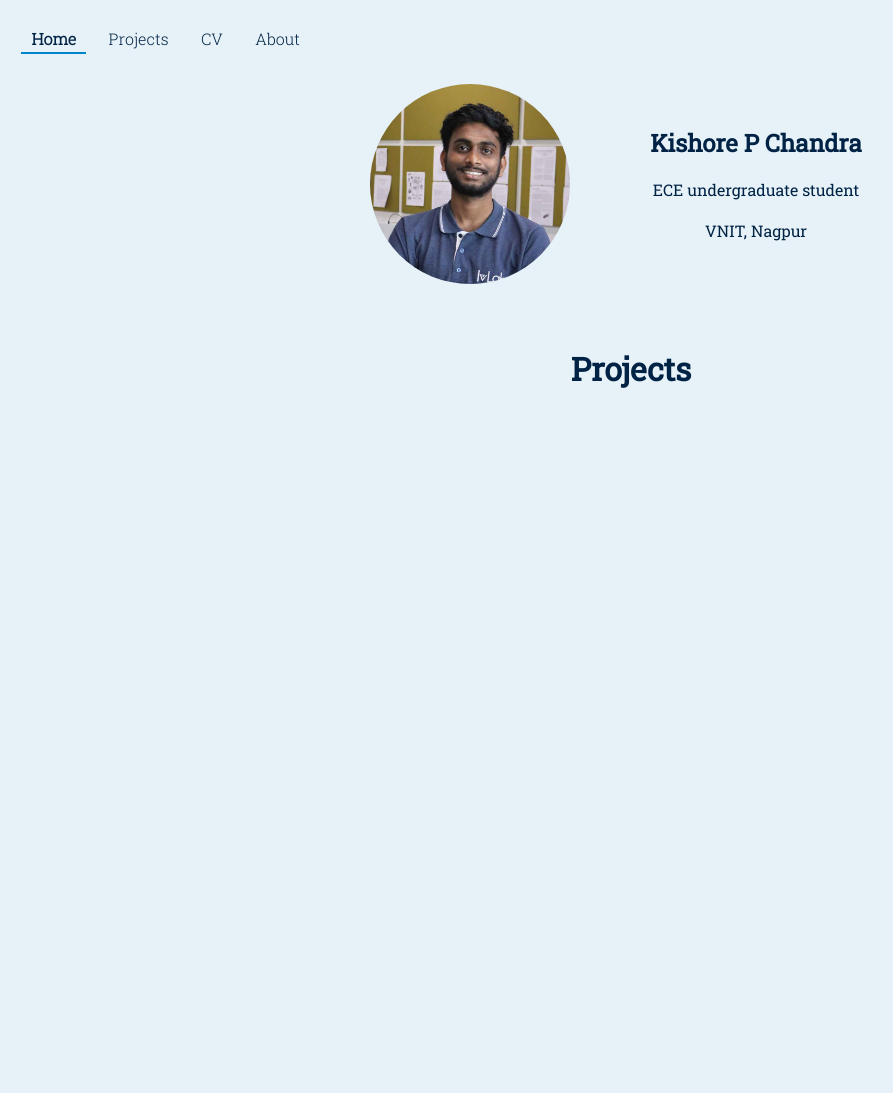
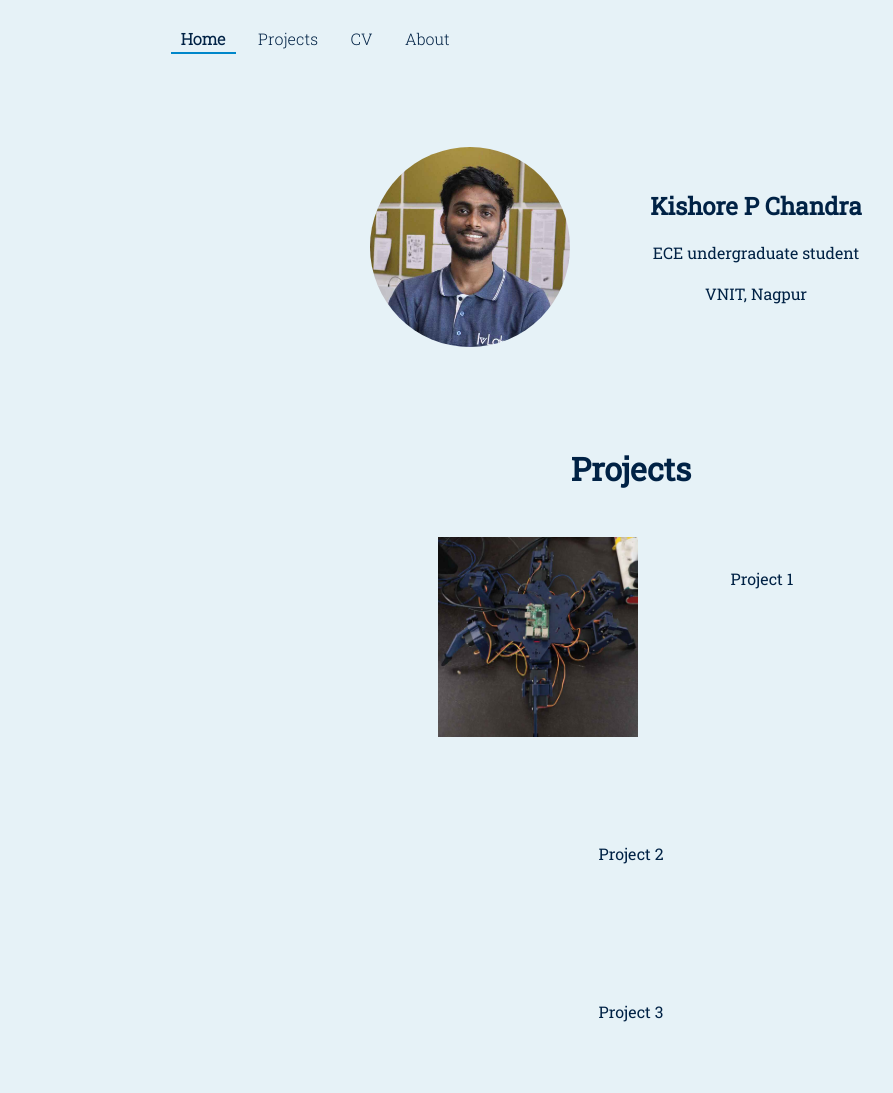
Before and after one commit to k1sh0re/k1sh0re.github.io, a plain HTML site: page index.html in a window 1280 px wide. Shown: the whole page, without its empty margins (9-902 px from the left). Before the commit the page ends 800 px from the top, so only its background shows below. Drawn offline with Linux system fonts and the light colour scheme.

Commit message:
Changed navigation buttons positioning, added project placeholders.

```diff
--- a/index.html
+++ b/index.html
@@ -8,11 +8,12 @@
     </head>
     <body >
             <header>
+                <div class="nav_container">
                 <div class = "nav_buttons "> <a  href="index.html"><div class="active">Home</div></a></div>
                 <div class = "nav_buttons"> <a href="projects.html">Projects</a></div>
                 <div class = "nav_buttons"><a href="https://drive.google.com/file/d/12c8GRc1JL6IDVJbH-qewYgxiAbVY3i03/view" target="_blank">CV</a></div>
                 <div class = "nav_buttons"> <a href="about_me.html">About</a></div>
-            </header>
+                </div> </header>
 
 
             <main>
@@ -27,7 +28,14 @@
             </div>
 
                 <div class="featured_projects"> Projects</div>
-            <main>
+            <div class="project_list">
+                <div class="project">
+                    <img id = "project_image" src="projects/hexapod/images/src_img_LowRes.jpg" loading="lazy" alt="Error loading self-image" >
+                   <div class="project_title">Project 1</div> </div>
+                <div class="project"><div class="project_title">Project 2</div></div>
+                <div class="project"><div class="project_title">Project 3</div></div>
+            </div>
+                <main>
 
 
 
--- a/style.css
+++ b/style.css
@@ -33,11 +33,16 @@ header {
 
 
 /* Sets style for navigation buttons on top left */
+
+.nav_container{
+    display: flex;
+    margin-left: 12%;
+}
 .nav_buttons {
     display: flex;
     color: #002245;
     align-items: center;
-    margin-left: 1%;
+    margin-left: 5%;
     padding: 10px 10px 5px;
     position: relative;
 
@@ -88,6 +93,7 @@ main {
     display: flex;
     flex-direction: column;
     align-items: center;
+    margin-top:5%;
 }
 .intro {
     display: flex;
@@ -139,7 +145,7 @@ main {
 
 .featured_projects{
     text-align: center;
-    margin-top: 5%;
+    margin-top: 100px;
     height:  50%;
     flex-direction: column;
     align-items: center;
@@ -155,3 +161,34 @@ main {
     margin-left: 0%;
   }
 }
+
+.project_list{
+    display: flex;
+    flex-direction: column;
+    width: 50%;
+    border-radius: 10px;
+    margin-top: 10px;
+
+}
+
+.project{
+    display: flex;
+    flex-direction: row;
+
+    justify-content:center;
+
+    border-radius: 10px;
+    margin: 1%;
+    /* background-color: rgba(95, 218, 214, 0.505); */
+
+}
+
+.project_title{
+    margin: 10%;
+}
+#project_image{
+    height : 200px;
+    width : 200px;
+    margin: 5%;
+
+}
```
Also changed, not shown: about_me.html (+2 -1 lines), projects.html (+2 -1 lines), projects/hexapod/images/src_img_LowRes.jpg (added).
